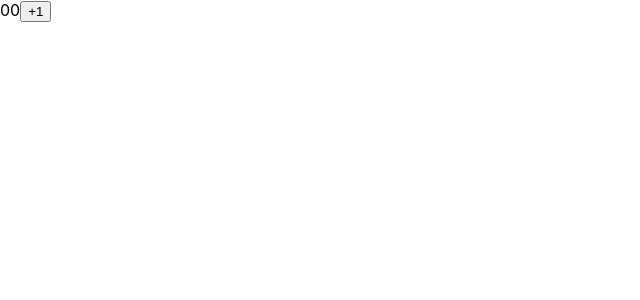
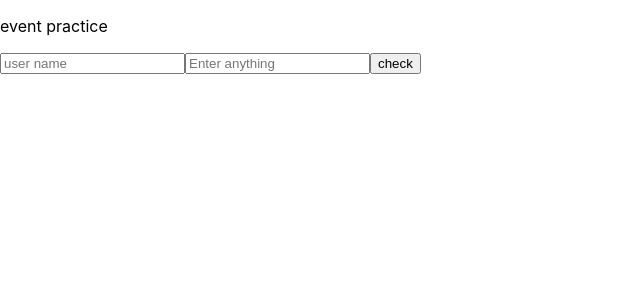
Before and after one commit to Dayoung3460/react-study, a React (Create React App) app: page / in a window 1280 px wide. Shown: the top 300 px of the page, without its empty margins (0-640 px from the left). Built offline with nearby package versions, Linux system fonts and the light colour scheme.

Commit message:
event practice

```diff
--- a/src/App.js
+++ b/src/App.js
@@ -1,10 +1,10 @@
 import logo from './logo.svg';
 import './App.css';
-import MyCount from "./MyComponent/MyCount";
+import EventPractice from "./MyComponent/EventPractice";
 
 function App() {
   return (
-    <MyCount></MyCount>
+    <EventPractice/>
   );
 }
 
--- /dev/null
+++ b/src/MyComponent/EventPractice.js
@@ -0,0 +1,55 @@
+import React, {Component} from 'react';
+
+class EventPractice extends Component {
+  state = {
+    message: '',
+    username: ''
+  }
+
+  handleChange = (e) => {
+    const name = 'variantKey'
+    const object = {
+      [name]: 'value'
+    }
+    console.log(object)
+
+
+    this.setState({
+      [e.target.name]: e.target.value
+    })
+  }
+
+  handleClick = () => {
+    alert(this.state.username + ': ' + this.state.message)
+    this.setState({
+      message: '',
+      username: ''
+    })
+  }
+
+
+  render() {
+    return (
+      <div>
+        <p>event practice</p>
+        <input
+          type="text"
+          name="username"
+          placeholder="user name"
+          value={this.state.username}
+          onChange={this.handleChange}
+        />
+        <input
+          type="text"
+          name="message"
+          placeholder="Enter anything"
+          value={this.state.message}
+          onChange={this.handleChange}
+        />
+        <button onClick={this.handleClick}>check</button>
+      </div>
+    );
+  }
+}
+
+export default EventPractice;
--- a/src/MyComponent/MyCount.js
+++ b/src/MyComponent/MyCount.js
@@ -15,10 +15,14 @@ class MyCount extends Component {
 
     return (
       <div>
-        {number}
+        {number}<br/>
         {fixedNumber}
         <button onClick={() => {
-          this.setState({number: number + 1})
+          this.setState({number: number + 1},
+            () => {
+            console.log('callback')
+            })
+
         }}>+1</button>
       </div>
     );
```
Also changed, not shown: src/MyComponent/Say.js (added, +22 -0 lines).
